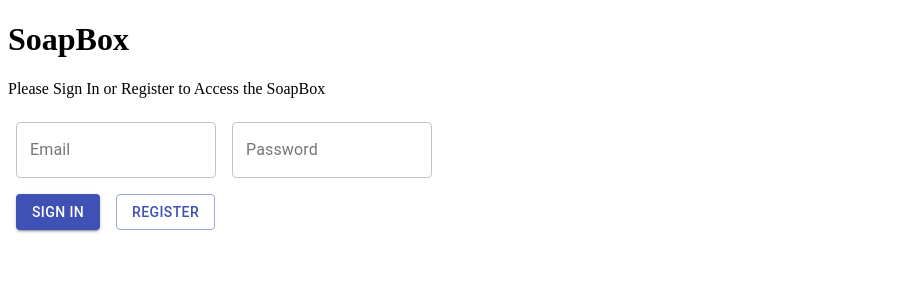
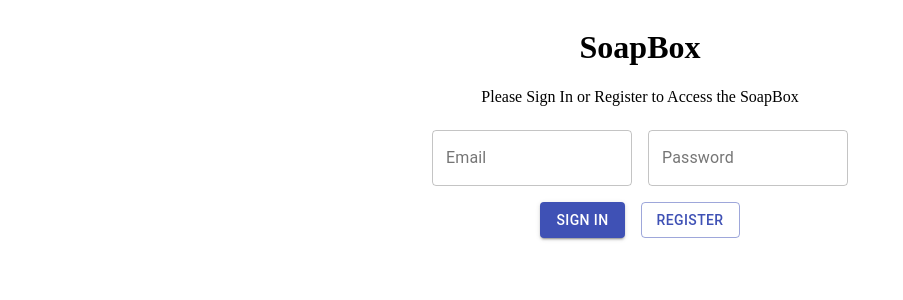
Before and after one commit to Chicago-Jr-Devs/Bootcamp_Capstone, a React (Create React App) app in the folder client/: page / in a window 1280 px wide. Shown: the top 300 px of the page, without its empty margins (0-903 px from the left). Built offline with nearby package versions, Linux system fonts and the light colour scheme.

Commit message:
Updating the login page to support the update

```diff
--- a/client/src/components/LoginForm/FormBtn.js
+++ b/client/src/components/LoginForm/FormBtn.js
@@ -3,6 +3,7 @@ import React from 'react';
 // Import material UI components
 import { makeStyles } from '@material-ui/core/styles';
 import Button from '@material-ui/core/Button';
+
 
 const useStyles = makeStyles((theme) => ({
   root: {
--- a/client/src/pages/Login/index.js
+++ b/client/src/pages/Login/index.js
@@ -1,12 +1,29 @@
 import './Login.css';
 import { Header, Input, FormBtn } from "../../components/LoginForm"
 
+// Import material UI components
+import { makeStyles } from '@material-ui/core/styles';
+import Grid from '@material-ui/core/Grid';
+
+const useStyles = makeStyles((theme) => ({
+    root: {
+      flexGrow: 1,
+    }
+}));
+
 export default function Login(){
+    const classes = useStyles();
+
     return (
         <div>
-            <Header />
-            <Input />
-            <FormBtn />
+            <Grid container spacing={4}>
+                <Grid item sm={12} align="center">
+                    <Header />
+                    <Input />
+                    <FormBtn />
+                </Grid>
+            </Grid>
+
         </div>
     )
 }
```
